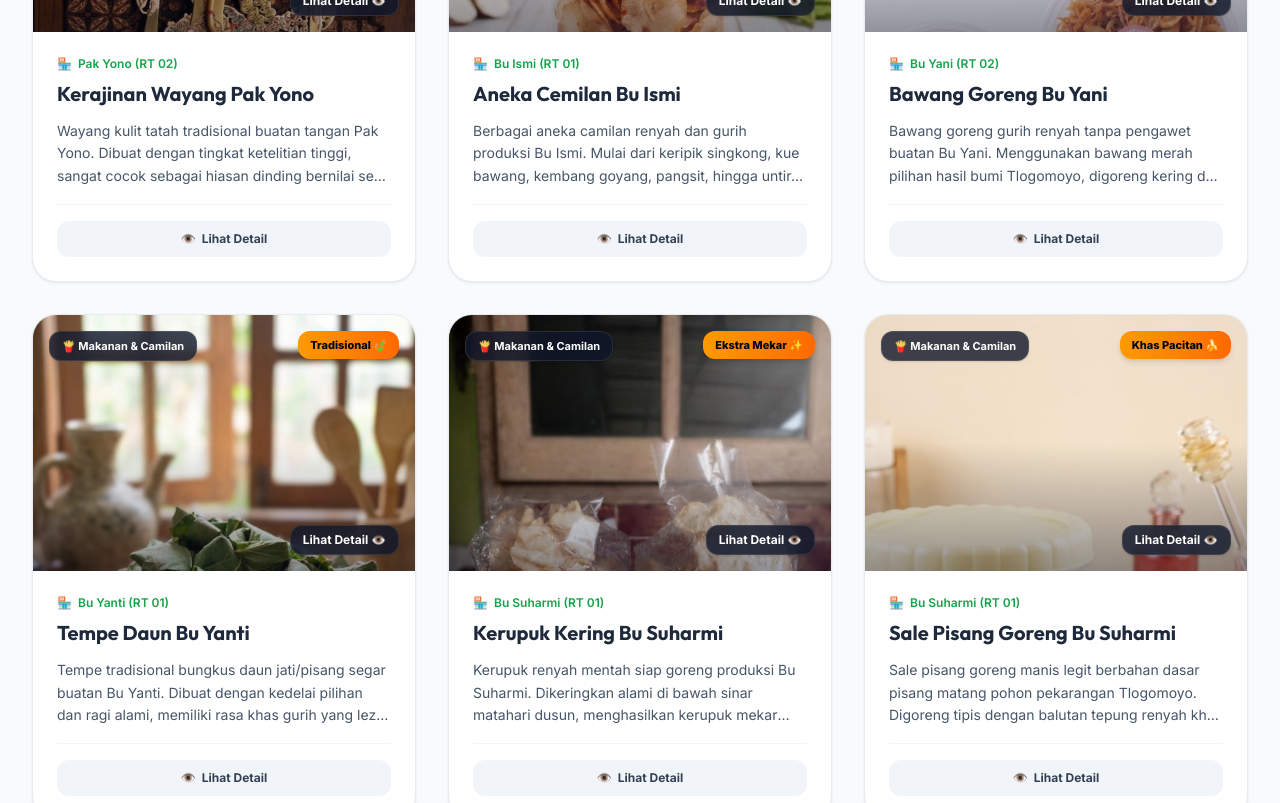
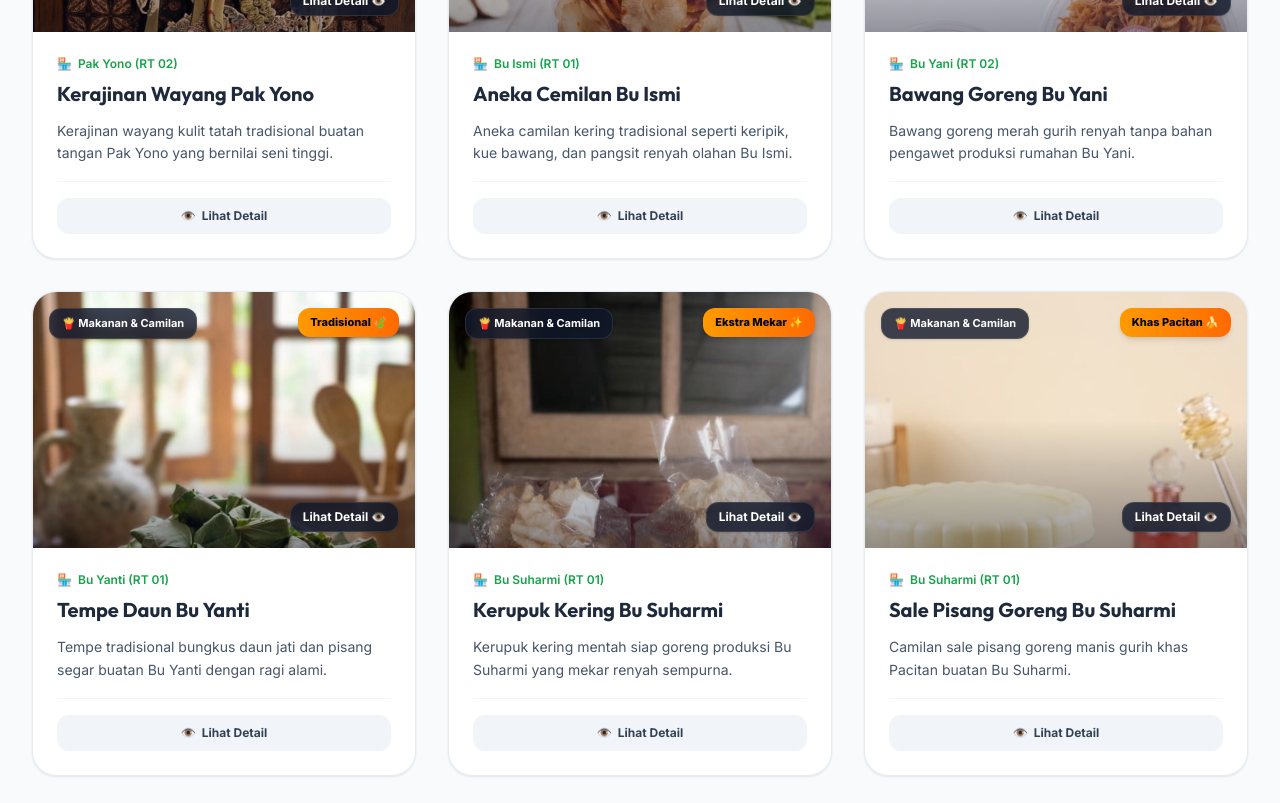
Before and after one commit to Jamesmarvins/portal-dusun-tlogomulyo, a Next.js app: page /umkm in a window 1280 px wide. Shown: the part 880-1683 px from the top of the page. Built offline with nearby package versions, Linux system fonts and the light colour scheme.

Commit message:
style: shorten UMKM product descriptions to be concise and straight to the point

```diff
--- a/app/umkm/page.js
+++ b/app/umkm/page.js
@@ -12,9 +12,9 @@ const katalogProduk = [
     price: 150000,
     priceLabel: "Harga menyesuaikan ukuran & kerumitan",
     seller: "Pak Yono (RT 02)",
-    phone: "6281234567890",
+    phone: "6285259300843",
     image: "/images/umkm-wayang.jpg",
-    desc: "Wayang kulit tatah tradisional buatan tangan Pak Yono. Dibuat dengan tingkat ketelitian tinggi, sangat cocok sebagai hiasan dinding bernilai seni tinggi atau koleksi.",
+    desc: "Kerajinan wayang kulit tatah tradisional buatan tangan Pak Yono yang bernilai seni tinggi.",
     badge: "Karya Seni 🎨"
   },
   {
@@ -25,9 +25,9 @@ const katalogProduk = [
     price: 15000,
     priceLabel: "Mulai Rp 15.000 / kemasan",
     seller: "Bu Ismi (RT 01)",
-    phone: "6281234567890",
+    phone: "6285259300843",
     image: "/images/umkm-cemilan.jpg",
-    desc: "Berbagai aneka camilan renyah dan gurih produksi Bu Ismi. Mulai dari keripik singkong, kue bawang, kembang goyang, pangsit, hingga untir-untir tradisional.",
+    desc: "Aneka camilan kering tradisional seperti keripik, kue bawang, dan pangsit renyah olahan Bu Ismi.",
     badge: "Terlaris 🔥"
   },
   {
@@ -38,9 +38,9 @@ const katalogProduk = [
     price: 18000,
     priceLabel: "Rp 18.000 / pouch",
     seller: "Bu Yani (RT 02)",
-    phone: "6281234567890",
+    phone: "6285259300843",
     image: "/images/umkm-bawang.jpg",
-    desc: "Bawang goreng gurih renyah tanpa pengawet buatan Bu Yani. Menggunakan bawang merah pilihan hasil bumi Tlogomoyo, digoreng kering dan dikemas praktis.",
+    desc: "Bawang goreng merah gurih renyah tanpa bahan pengawet produksi rumahan Bu Yani.",
     badge: "Renyah & Gurih 💨"
   },
   {
@@ -51,9 +51,9 @@ const katalogProduk = [
     price: 5000,
     priceLabel: "Rp 5.000 / ikat",
     seller: "Bu Yanti (RT 01)",
-    phone: "6281234567890",
+    phone: "6285259300843",
     image: "/images/umkm-tempe.jpg",
-    desc: "Tempe tradisional bungkus daun jati/pisang segar buatan Bu Yanti. Dibuat dengan kedelai pilihan dan ragi alami, memiliki rasa khas gurih yang lezat saat digoreng.",
+    desc: "Tempe tradisional bungkus daun jati dan pisang segar buatan Bu Yanti dengan ragi alami.",
     badge: "Tradisional 🍃"
   },
   {
@@ -64,9 +64,9 @@ const katalogProduk = [
     price: 12000,
     priceLabel: "Rp 12.000 / pack",
     seller: "Bu Suharmi (RT 01)",
-    phone: "6281234567890",
+    phone: "6285259300843",
     image: "/images/umkm-kerupuk.jpg",
-    desc: "Kerupuk renyah mentah siap goreng produksi Bu Suharmi. Dikeringkan alami di bawah sinar matahari dusun, menghasilkan kerupuk mekar sempurna saat digoreng.",
+    desc: "Kerupuk kering mentah siap goreng produksi Bu Suharmi yang mekar renyah sempurna.",
     badge: "Ekstra Mekar ✨"
   },
   {
@@ -77,9 +77,9 @@ const katalogProduk = [
     price: 20000,
     priceLabel: "Rp 20.000 / pack",
     seller: "Bu Suharmi (RT 01)",
-    phone: "6281234567890",
+    phone: "6285259300843",
     image: "/images/umkm-sale.jpg",
-    desc: "Sale pisang goreng manis legit berbahan dasar pisang matang pohon pekarangan Tlogomoyo. Digoreng tipis dengan balutan tepung renyah khas racikan Bu Suharmi.",
+    desc: "Camilan sale pisang goreng manis gurih khas Pacitan buatan Bu Suharmi.",
     badge: "Khas Pacitan 🍌"
   },
   {
@@ -90,9 +90,9 @@ const katalogProduk = [
     price: 10000,
     priceLabel: "Mulai Rp 10.000 / pack",
     seller: "Bu Maya (RT 02)",
-    phone: "6281234567890",
+    phone: "6285259300843",
     image: "/images/umkm-roti.png",
-    desc: "Aneka roti manis dan roti isi buatan dapur roti Bu Maya. Selalu segar setiap hari, teksturnya lembut dengan berbagai varian isian tradisional yang nikmat.",
+    desc: "Aneka roti manis isi tradisional yang lembut dan dipanggang segar setiap hari oleh Bu Maya.",
     badge: "Segar dari Oven 🍞"
   }
 ];
--- a/data/translations.js
+++ b/data/translations.js
@@ -245,13 +245,13 @@ export const translations = {
       ctaBtn: "Kunjungi Katalog UMKM",
     },
     umkmProducts: {
-      "wayang-yono": { name: "Kerajinan Wayang Pak Yono", badge: "Karya Seni 🎨", desc: "Wayang kulit tatah tradisional buatan tangan Pak Yono. Dibuat dengan tingkat ketelitian tinggi, sangat cocok sebagai hiasan dinding bernilai seni tinggi atau koleksi." },
-      "cemilan-ismi": { name: "Aneka Cemilan Bu Ismi", badge: "Terlaris 🔥", desc: "Berbagai aneka camilan renyah dan gurih produksi Bu Ismi. Mulai dari keripik singkong, kue bawang, kembang goyang, pangsit, hingga untir-untir tradisional." },
-      "bawang-yani": { name: "Bawang Goreng Bu Yani", badge: "Renyah & Gurih 💨", desc: "Bawang goreng gurih renyah tanpa pengawet buatan Bu Yani. Menggunakan bawang merah pilihan hasil bumi Tlogomoyo, digoreng kering dan dikemas praktis." },
-      "tempe-yanti": { name: "Tempe Daun Bu Yanti", badge: "Tradisional 🍃", desc: "Tempe tradisional bungkus daun jati/pisang segar buatan Bu Yanti. Dibuat dengan kedelai pilihan dan ragi alami, memiliki rasa khas gurih yang lezat saat digoreng." },
-      "kerupuk-suharmi": { name: "Kerupuk Kering Bu Suharmi", badge: "Ekstra Mekar ✨", desc: "Kerupuk renyah mentah siap goreng produksi Bu Suharmi. Dikeringkan alami di bawah sinar matahari dusun, menghasilkan kerupuk mekar sempurna saat digoreng." },
-      "sale-suharmi": { name: "Sale Pisang Goreng Bu Suharmi", badge: "Khas Pacitan 🍌", desc: "Sale pisang goreng manis legit berbahan dasar pisang matang pohon pekarangan Tlogomoyo. Digoreng tipis dengan balutan tepung renyah khas racikan Bu Suharmi." },
-      "roti-maya": { name: "Roti Manis Bu Maya", badge: "Segar dari Oven 🍞", desc: "Aneka roti manis dan roti isi buatan dapur roti Bu Maya. Selalu segar setiap hari, teksturnya lembut dengan berbagai varian isian tradisional yang nikmat." },
+      "wayang-yono": { name: "Kerajinan Wayang Pak Yono", badge: "Karya Seni 🎨", desc: "Kerajinan wayang kulit tatah tradisional buatan tangan Pak Yono yang bernilai seni tinggi." },
+      "cemilan-ismi": { name: "Aneka Cemilan Bu Ismi", badge: "Terlaris 🔥", desc: "Aneka camilan kering tradisional seperti keripik, kue bawang, dan pangsit renyah olahan Bu Ismi." },
+      "bawang-yani": { name: "Bawang Goreng Bu Yani", badge: "Renyah & Gurih 💨", desc: "Bawang goreng merah gurih renyah tanpa bahan pengawet produksi rumahan Bu Yani." },
+      "tempe-yanti": { name: "Tempe Daun Bu Yanti", badge: "Tradisional 🍃", desc: "Tempe tradisional bungkus daun jati dan pisang segar buatan Bu Yanti dengan ragi alami." },
+      "kerupuk-suharmi": { name: "Kerupuk Kering Bu Suharmi", badge: "Ekstra Mekar ✨", desc: "Kerupuk kering mentah siap goreng produksi Bu Suharmi yang mekar renyah sempurna." },
+      "sale-suharmi": { name: "Sale Pisang Goreng Bu Suharmi", badge: "Khas Pacitan 🍌", desc: "Camilan sale pisang goreng manis gurih khas Pacitan buatan Bu Suharmi." },
+      "roti-maya": { name: "Roti Manis Bu Maya", badge: "Segar dari Oven 🍞", desc: "Aneka roti manis isi tradisional yang lembut dan dipanggang segar setiap hari oleh Bu Maya." },
     },
     heroCard: {
       province: "Jawa Timur",
@@ -695,13 +695,13 @@ export const translations = {
       ctaBtn: "Visit MSME Catalog",
     },
     umkmProducts: {
-      "wayang-yono": { name: "Pak Yono's Wayang Puppets", badge: "Art Piece 🎨", desc: "Traditional hand-carved leather wayang puppets made by Pak Yono. Crafted with high precision, perfect for high-value artistic wall decoration or collectors." },
-      "cemilan-ismi": { name: "Bu Ismi's Snack Assortment", badge: "Best Seller 🔥", desc: "Various crispy and savory snacks produced by Bu Ismi. Ranging from cassava chips, onion cakes, kembang goyang, dumplings, to traditional untir-untir." },
-      "bawang-yani": { name: "Bu Yani's Fried Shallots", badge: "Crispy & Savory 💨", desc: "Crispy and savory fried shallots without artificial preservatives by Bu Yani. Made from selected shallots grown in Tlogomoyo, dry-fried and practically packed." },
-      "tempe-yanti": { name: "Bu Yanti's Leaf-Wrapped Tempeh", badge: "Traditional 🍃", desc: "Traditional fresh teak/banana leaf-wrapped tempeh made by Bu Yanti. Made from selected soybeans and natural yeast, with a distinct savory flavor when fried." },
-      "kerupuk-suharmi": { name: "Bu Suharmi's Dry Crackers", badge: "Extra Crispy ✨", desc: "Crispy raw crackers ready to fry produced by Bu Suharmi. Naturally dried under the hamlet sun, producing perfectly blooming crackers when fried." },
-      "sale-suharmi": { name: "Bu Suharmi's Fried Banana Sale", badge: "Pacitan Style 🍌", desc: "Sweet and chewy fried banana sale made from tree-ripened bananas from Tlogomoyo gardens. Deep-fried with a thin layer of crispy flour by Bu Suharmi." },
-      "roti-maya": { name: "Bu Maya's Sweet Breads", badge: "Fresh from Oven 🍞", desc: "Various sweet buns and stuffed breads made by Bu Maya's bakery kitchen. Freshly baked daily, with a soft texture and various delicious traditional fillings." },
+      "wayang-yono": { name: "Pak Yono's Wayang Puppets", badge: "Art Piece 🎨", desc: "Traditional hand-carved leather puppets crafted beautifully by Pak Yono." },
+      "cemilan-ismi": { name: "Bu Ismi's Snack Assortment", badge: "Best Seller 🔥", desc: "Traditional dry snacks such as crispy chips, onion cakes, and dumplings made by Bu Ismi." },
+      "bawang-yani": { name: "Bu Yani's Fried Shallots", badge: "Crispy & Savory 💨", desc: "Crispy and savory home-style fried shallots without preservatives by Bu Yani." },
+      "tempe-yanti": { name: "Bu Yanti's Leaf-Wrapped Tempeh", badge: "Traditional 🍃", desc: "Traditional soybean tempeh wrapped in fresh teak or banana leaves by Bu Yanti." },
+      "kerupuk-suharmi": { name: "Bu Suharmi's Dry Crackers", badge: "Extra Crispy ✨", desc: "Crispy raw crackers ready to fry produced locally by Bu Suharmi." },
+      "sale-suharmi": { name: "Bu Suharmi's Fried Banana Sale", badge: "Pacitan Style 🍌", desc: "Sweet and crispy fried banana sale, a Pacitan specialty snack by Bu Suharmi." },
+      "roti-maya": { name: "Bu Maya's Sweet Breads", badge: "Fresh from Oven 🍞", desc: "Soft sweet buns and stuffed breads freshly baked daily by Bu Maya." },
     },
     heroCard: {
       province: "East Java",
```
